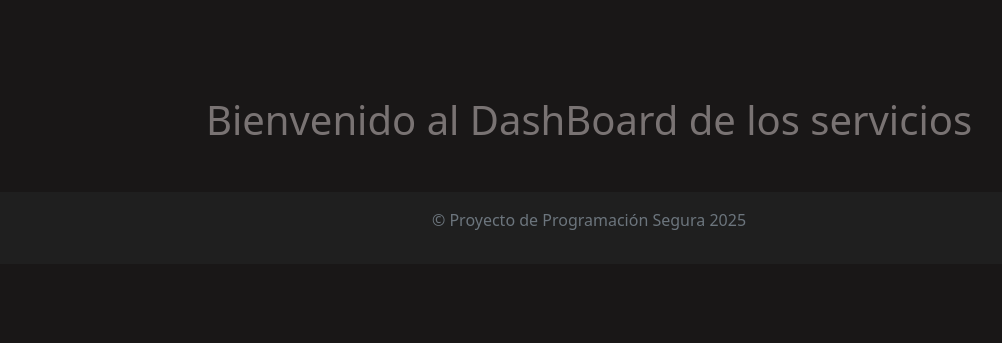
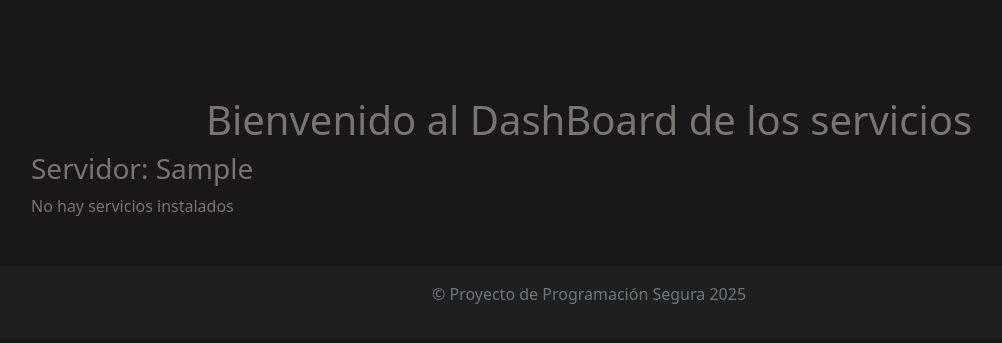
Before and after one commit to IsaLanCe/Proyecto, a Django app: template Proyecto/proyecto/templates/panel.html in a window 1280 px wide. Shown: the part 208-551 px from the top of the page, without its empty margins (51-1053 px from the left). Run offline with Django 4.2, Linux system fonts and the light colour scheme; the template is opened without the code that fills it: values that come from a table or form of the project are taken from there, others are empty; tables that the repository leaves empty hold one stand-in row (values such as "Sample post").

Commit message:
Dashboard que muestra los servidores y servicios instalados

```diff
--- a/Proyecto/proyecto/templates/panel.html
+++ b/Proyecto/proyecto/templates/panel.html
@@ -1,6 +1,29 @@
 {% extends "base.html" %}
 
 {% block titulo %}DashBoard{% endblock %}
+
+<style>
+    body {
+        font-family: Arial, sans-serif;
+        padding: 30px;
+        background-color: #f8f9fa;
+    }
+    .servidor {
+        background-color: #fff;
+        border: 1px solid #ddd;
+        border-radius: 10px;
+        padding: 20px;
+        margin-bottom: 20px;
+        box-shadow: 0 1px 5px rgba(0, 0, 0, 0.1);
+    }
+    .servidor h3 {
+        margin: 0 0 10px;
+        color: #343a40;
+    }
+    .servidor ul {
+        padding-left: 20px;
+    }
+</style>
 
 
 {% block contenido %}
@@ -18,4 +41,25 @@
 
 <h1 style="text-align: center;">Bienvenido al DashBoard de los servicios</h1>
 
+{% if servidores %}
+    {% for servidor in servidores %}
+        <div class="servidor">
+            <h3>Servidor: {{ servidor.dominio }}</h3>
+            {% with instalaciones=servidor.instalacionservicio_set.all %}
+                {% if instalaciones %}
+                    <ul>
+                        {% for instalacion in instalaciones %}
+                            <li>{{ instalacion.servicio.nombre_completo }}</li>
+                        {% endfor %}
+                    </ul>
+                {% else %}
+                    <p>No hay servicios instalados</p>
+                {% endif %}
+            {% endwith %}
+        </div>
+    {% empty %}
+        <p>No hay servidores registrados</p>
+    {% endfor %}
+{% endif %}
+
 {% endblock %}
```
Also changed, not shown: Proyecto/proyecto/proyecto/views.py (+12 -1 lines).
